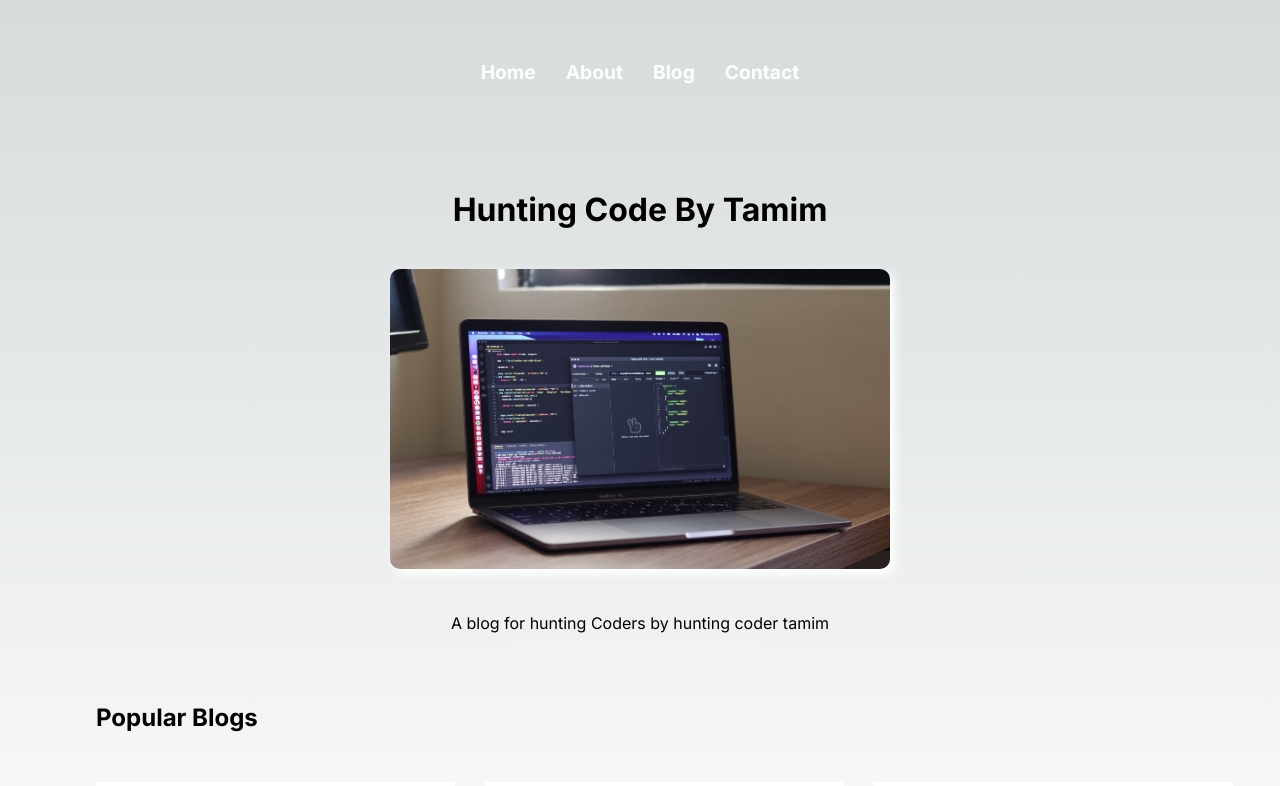
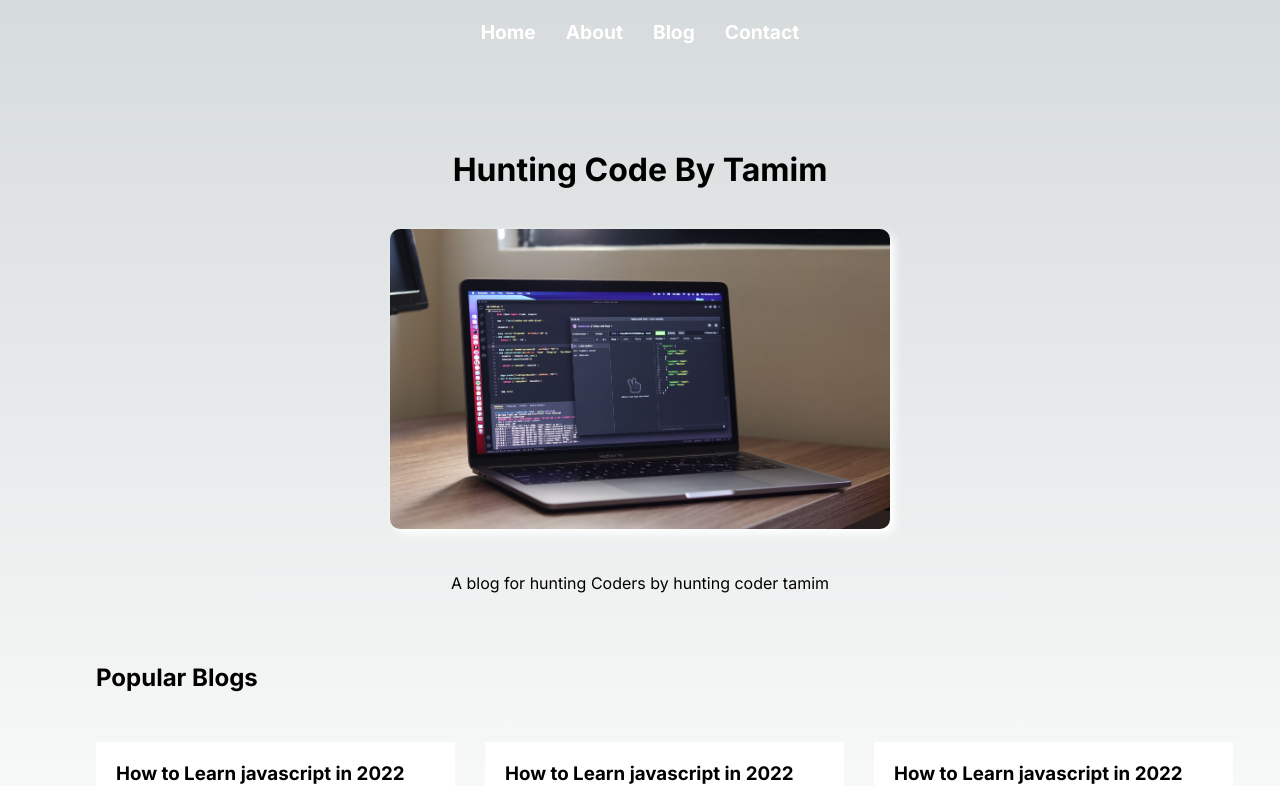
Before and after one commit to tamimhasan19702/learningNextJS, a Next.js app: page / in a window 1280 px wide. Shown: the top 786 px of the page. Built offline with nearby package versions, Linux system fonts and the light colour scheme.

Commit message:
update layout.js, page.js and page.module.css

```diff
--- a/src/app/layout.js
+++ b/src/app/layout.js
@@ -1,5 +1,6 @@
 /** @format */
 
+import Navbar from "@/components/Navbar";
 import "./styles/globals.css";
 import { Inter } from "next/font/google";
 
@@ -14,8 +15,14 @@ export const metadata = {
 
 export default function RootLayout({ children }) {
   return (
+
     <html lang="en">
-      <body className={inter.className} suppressHydrationWarning={true}>{children}</body>
+
+      <body className={inter.className} suppressHydrationWarning={true}>
+      <Navbar/>
+        {children}
+        </body>
     </html>
+
   );
 }
--- a/src/app/page.js
+++ b/src/app/page.js
@@ -1,3 +1,4 @@
+/* eslint-disable jsx-a11y/alt-text */
 /**
  * eslint-disable @next/next/inline-script-id
  *
@@ -22,22 +23,7 @@ export default function Home() {
         <link rel="rel" href="./favicon.ico" />
       </Head>
 
-      <nav className={styles.mainnav}>
-        <ul>
-          <Link href="/">
-            <li>Home</li>
-          </Link>
-          <Link href="/about">
-            <li>About</li>
-          </Link>
-          <Link href="/blog">
-            <li>Blog</li>
-          </Link>
-          <Link href="/contact">
-            <li>Contact</li>
-          </Link>
-        </ul>
-      </nav>
+
 
       <main className={styles.main}>
         <h1 className={styles.title}>Hunting Code By Tamim</h1>
@@ -48,6 +34,7 @@ export default function Home() {
             src="/photo-1623282033815-40b05d96c903.avif"
             width={500}
             height={300}
+            alt="Photo by Tamim"
           />
         </div>
 
--- a/src/app/styles/page.module.css
+++ b/src/app/styles/page.module.css
@@ -60,7 +60,7 @@
   font-weight: bold;
   cursor: pointer;
   color: white;
-  margin-top: 50px;
+  margin-top: 10px;
   padding: 10px;
   border-radius: 5px;
   transition: 0.5s;
--- /dev/null
+++ b/src/components/Navbar.js
@@ -0,0 +1,26 @@
+import React from 'react'
+import Link from 'next/link'
+import styles from '../app/styles/page.module.css'
+
+const Navbar = () => {
+  return (
+    <nav className={styles.mainnav}>
+    <ul>
+      <Link href="/">
+        <li>Home</li>
+      </Link>
+      <Link href="/about">
+        <li>About</li>
+      </Link>
+      <Link href="/blog">
+        <li>Blog</li>
+      </Link>
+      <Link href="/contact">
+        <li>Contact</li>
+      </Link>
+    </ul>
+  </nav>
+  )
+}
+
+export default Navbar
```
